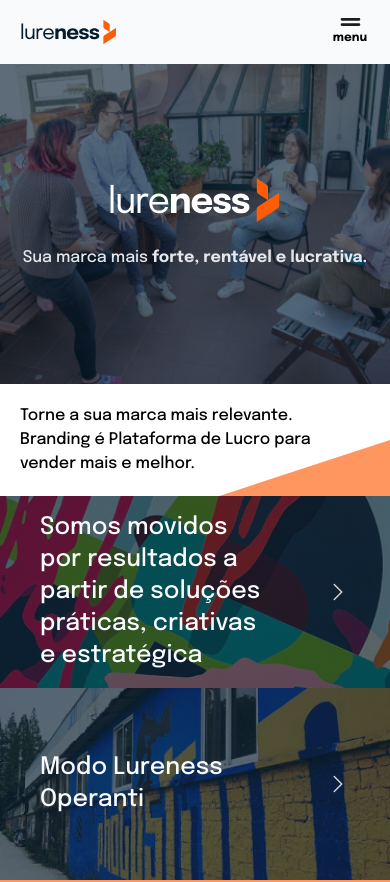
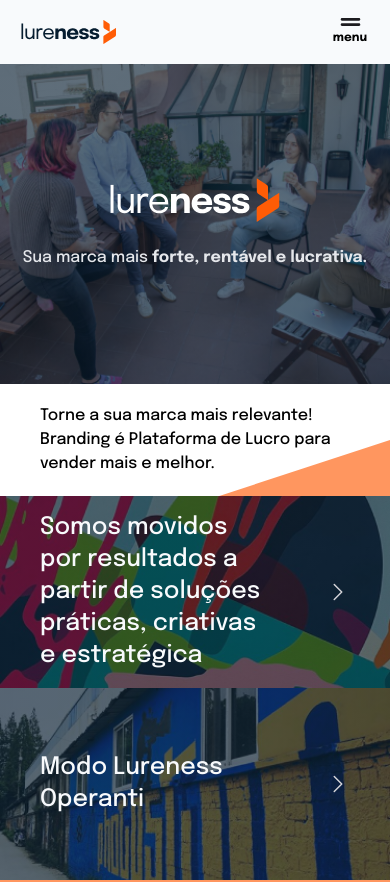
Before and after one commit to Jeyel92/lureness, a Next.js app: page / in a window 390 px wide. Shown: the top 882 px of the page. Built offline with nearby package versions, Linux system fonts and the light colour scheme.

Commit message:
feat: ajustado responsividade texto destaque home

```diff
--- a/src/pages/index.tsx
+++ b/src/pages/index.tsx
@@ -28,12 +28,17 @@
           </h1>
         </Hero>
 
-        <div className="container">
-          <div className="py-5 pl-5 w-80 text-black text-base font-normal">
-            Torne a sua marca mais relevante. Branding é Plataforma de Lucro
-            para vender mais e melhor.
+        <section>
+          <div className="py-5 pl-10  text-black md:text-zinc-900  ">
+            <h2 className="w-80 text-base md:text-3xl font-normal md:mb-5">
+              Torne a sua marca{' '}
+              <span className="md:text-4xl md:font-bold">mais relevante!</span>
+            </h2>
+            <h3 className="w-80 md:w-3/4 lg:w-2/3 xl:w-1/2  text-base md:text-4xl font-normal md:font-serif">
+              Branding é Plataforma de Lucro para vender mais e melhor.
+            </h3>
           </div>
-        </div>
+        </section>
 
         <CardsButton />
         <BoxClientes />
```
